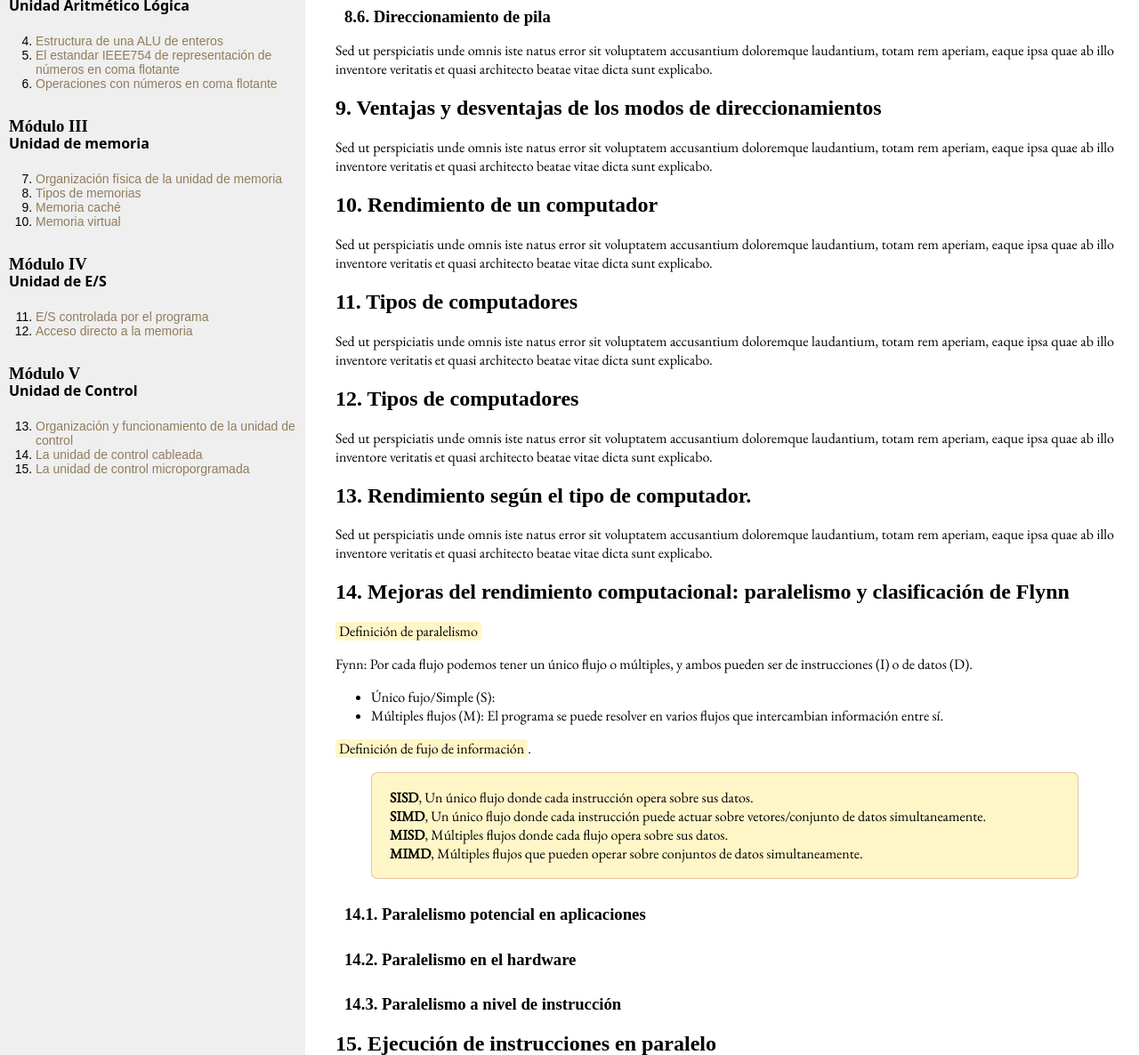
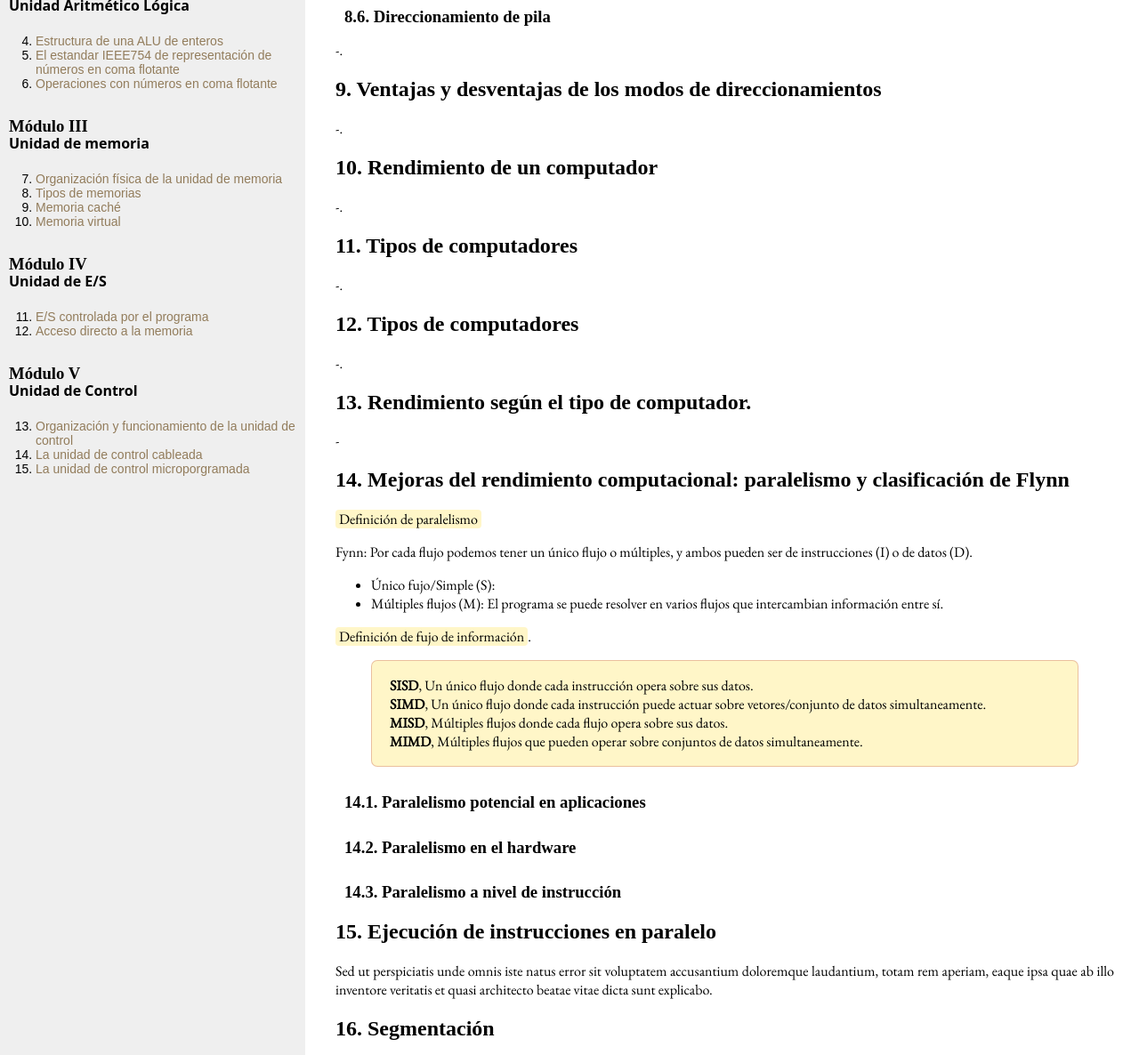
Before and after one commit to dkaerit/EDC, a Jekyll site: the page built from _posts/2020-10-05-TEMA02.md, in a window 1280 px wide and 1400 px high, scrolled down 9656 px. Shown: the part 214-1400 px from the top of the window at 89% size. Built offline with Jekyll 4.4.1, drawn with Linux system fonts in a browser that asks for light colours; some web fonts are replaced.

Commit message:
Update 2020-10-05-TEMA02.md

```diff
--- a/_posts/2020-10-05-TEMA02.md
+++ b/_posts/2020-10-05-TEMA02.md
@@ -200,24 +200,24 @@
 <center><img src="https://i.gyazo.com/c60a835c9c65f55f90f7ad59429a0cb5.png"></center>
 
 ### 8.6. Direccionamiento de pila
-Sed ut perspiciatis unde omnis iste natus error sit voluptatem accusantium doloremque laudantium, totam rem aperiam, eaque ipsa quae ab illo inventore veritatis et quasi architecto beatae vitae dicta sunt explicabo.
+-.
 
 ## 9. Ventajas y desventajas de los modos de direccionamientos
-Sed ut perspiciatis unde omnis iste natus error sit voluptatem accusantium doloremque laudantium, totam rem aperiam, eaque ipsa quae ab illo inventore veritatis et quasi architecto beatae vitae dicta sunt explicabo.
+-.
 
 
 ## 10. Rendimiento de un computador
-Sed ut perspiciatis unde omnis iste natus error sit voluptatem accusantium doloremque laudantium, totam rem aperiam, eaque ipsa quae ab illo inventore veritatis et quasi architecto beatae vitae dicta sunt explicabo.
+-.
 
 
 ## 11. Tipos de computadores
-Sed ut perspiciatis unde omnis iste natus error sit voluptatem accusantium doloremque laudantium, totam rem aperiam, eaque ipsa quae ab illo inventore veritatis et quasi architecto beatae vitae dicta sunt explicabo.
+-.
 
 ## 12. Tipos de computadores
-Sed ut perspiciatis unde omnis iste natus error sit voluptatem accusantium doloremque laudantium, totam rem aperiam, eaque ipsa quae ab illo inventore veritatis et quasi architecto beatae vitae dicta sunt explicabo.
+-.
 
 ## 13. Rendimiento según el tipo de computador.
-Sed ut perspiciatis unde omnis iste natus error sit voluptatem accusantium doloremque laudantium, totam rem aperiam, eaque ipsa quae ab illo inventore veritatis et quasi architecto beatae vitae dicta sunt explicabo.
+-
 
 ## 14. Mejoras del rendimiento computacional: paralelismo y clasificación de Flynn
 
```
